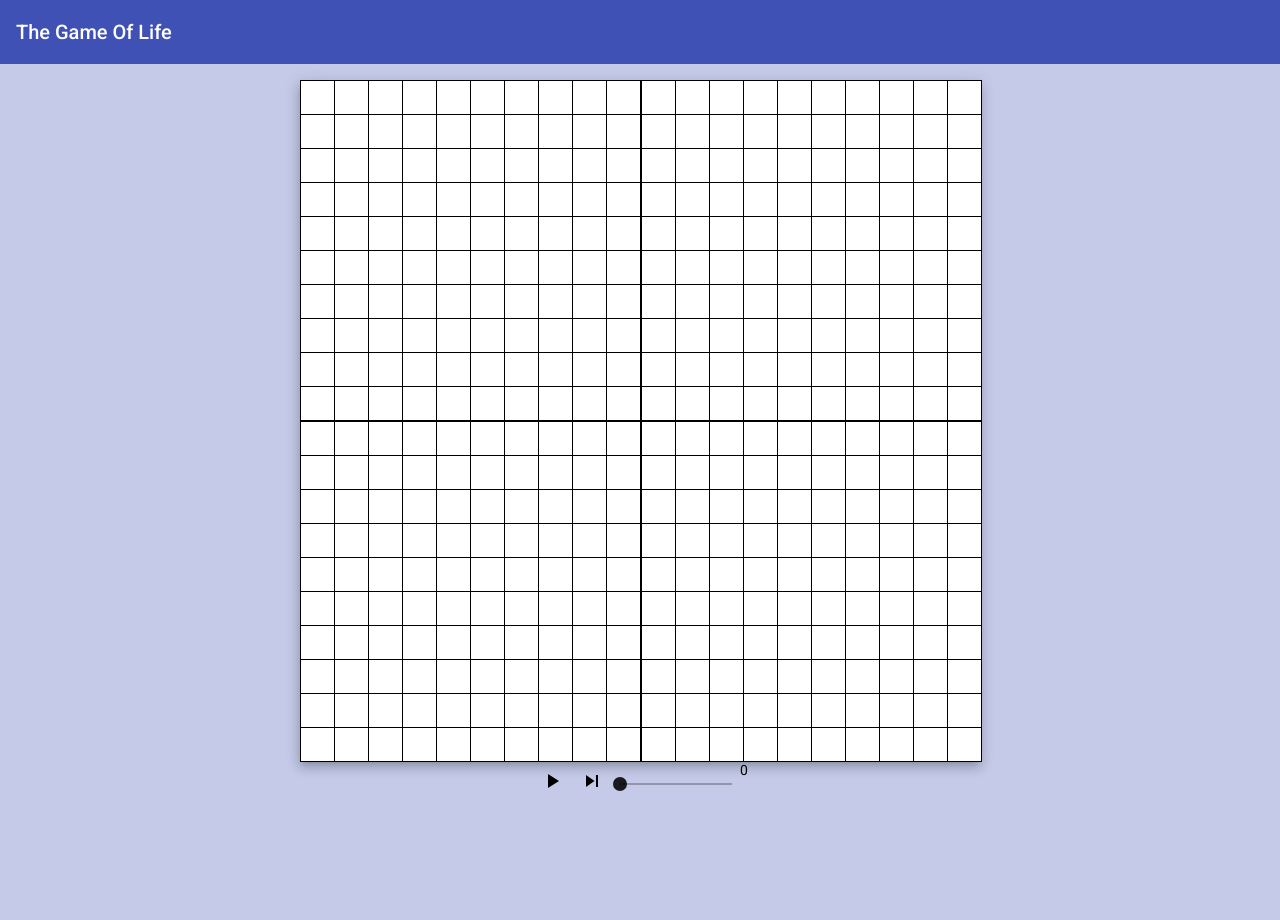
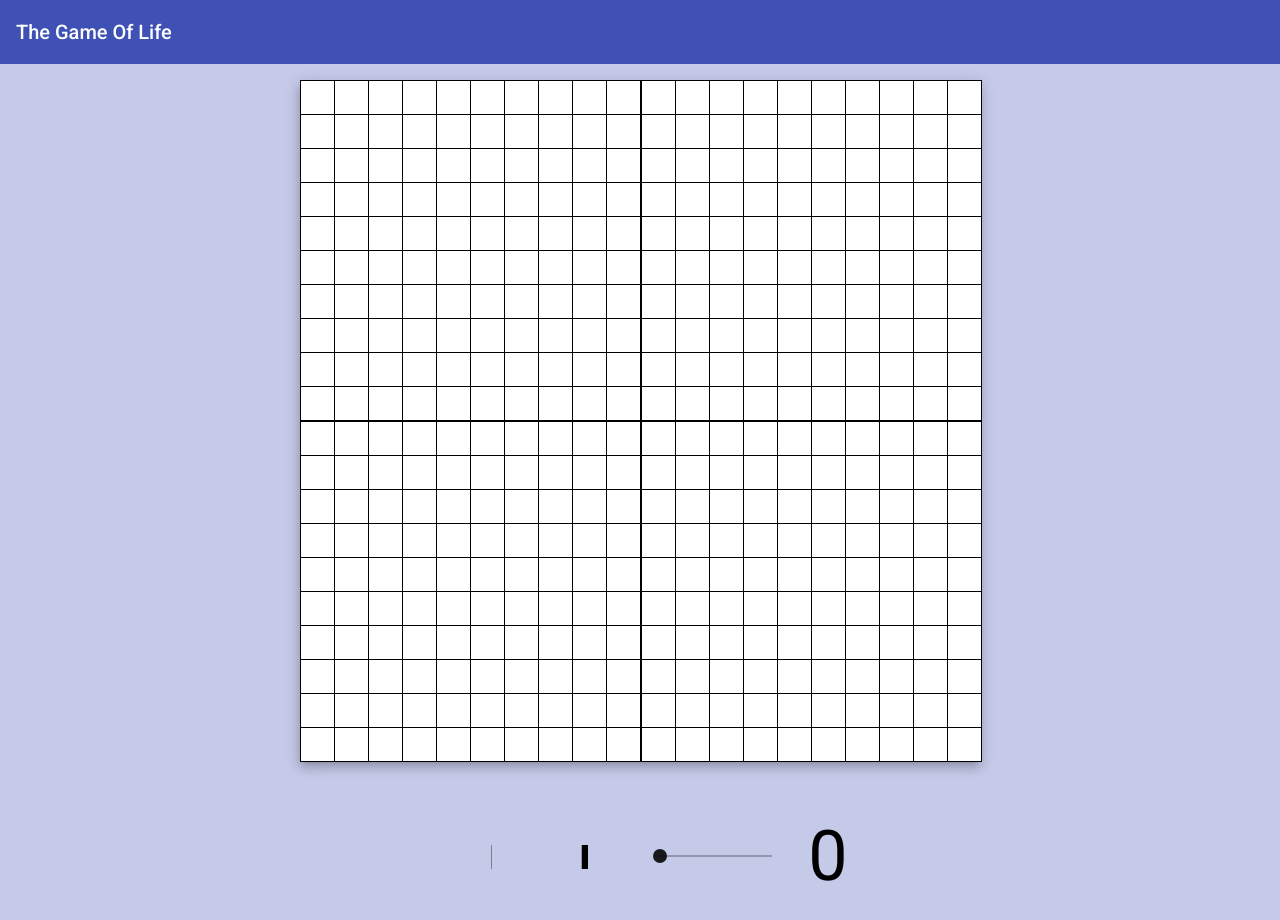
Before and after one commit to HJuls2/game-of-life, an Angular app: page / in a window 1280 px wide. Before the commit the page ends 808 px from the top, so only its background shows below. Built offline with nearby package versions, Linux system fonts and the light colour scheme.

Commit message:
a partial button restyling

```diff
--- a/src/app/components/grid/grid.component.html
+++ b/src/app/components/grid/grid.component.html
@@ -12,19 +12,19 @@
 
 <div id="button-container">
     <ng-container *ngIf="!simulation.isPlayed(); else pauseButton">
-        <button mat-icon-button (click)="playSimulation()">
+        <button mat-icon-button class="central-button" (click)="playSimulation()">
             <mat-icon>play_arrow</mat-icon>
         </button>
     </ng-container>
     <ng-template #pauseButton>
-        <button mat-icon-button (click)="pauseSimulation()">
+        <button mat-icon-button class="central-button" (click)="pauseSimulation()">
             <mat-icon>pause</mat-icon>
         </button>
     </ng-template>
 
-    <button *ngIf="!simulation.isPlayed()" mat-icon-button (click)="computeNextGlobalState()">
+    <button id="next-step" *ngIf="!simulation.isPlayed()" mat-icon-button (click)="computeNextGlobalState()">
         <mat-icon>skip_next</mat-icon>
     </button>
-    <mat-slider *ngIf="!simulation.isPlayed()" value="simulation.speed" thumbLabel="true" min="1" max="10" step="1" tickInterval="1" (change)="updateSimulationSpeed($event)"></mat-slider>
-    <span> {{simulation.getTime()}}</span>
+    <mat-slider id="speed-selector" *ngIf="!simulation.isPlayed()" value="simulation.speed" thumbLabel="true" min="1" max="10" step="1" tickInterval="1" (change)="updateSimulationSpeed($event)"></mat-slider>
+    <span id="counter"> {{simulation.getTime()}}</span>
 </div>
--- a/src/app/components/grid/grid.component.scss
+++ b/src/app/components/grid/grid.component.scss
@@ -1,5 +1,3 @@
-
-
 mat-grid-tile{
     border:1px solid black;
 }
@@ -12,9 +10,28 @@ mat-grid-tile{
 
 
 #button-container{
+    margin: 32px auto 32px auto;
     display: flex;
     justify-content: center;
+    align-items: center;
     flex-direction: row;
+    width: 85vh;
+    height: 128px;
+
+
+    button, mat-slider{
+        margin: 2em;
+    }
+
+    button mat-icon,span {
+        font-size: 5em;
+    }
+
+    #counter{
+        justify-self: flex-end;
+
+    }
+
 }
 
 .tile-content{
```
